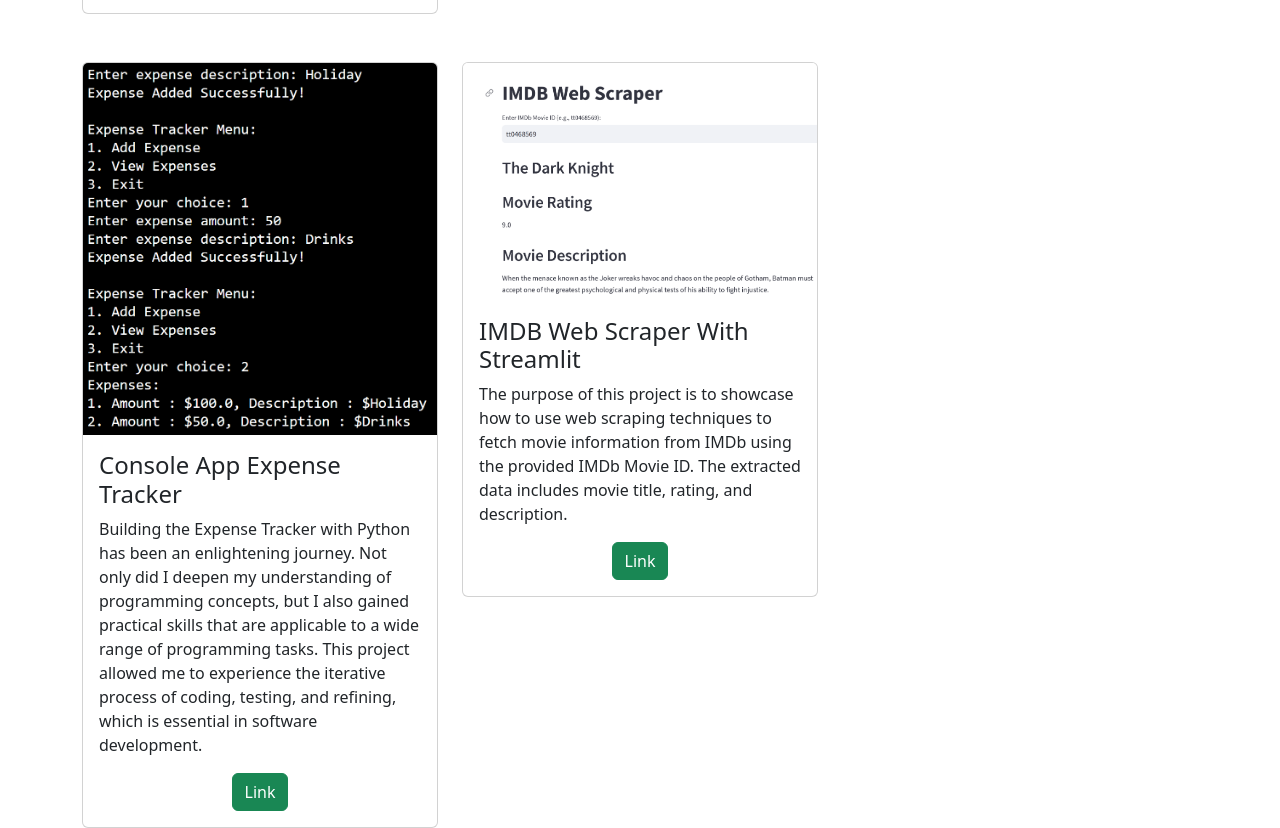
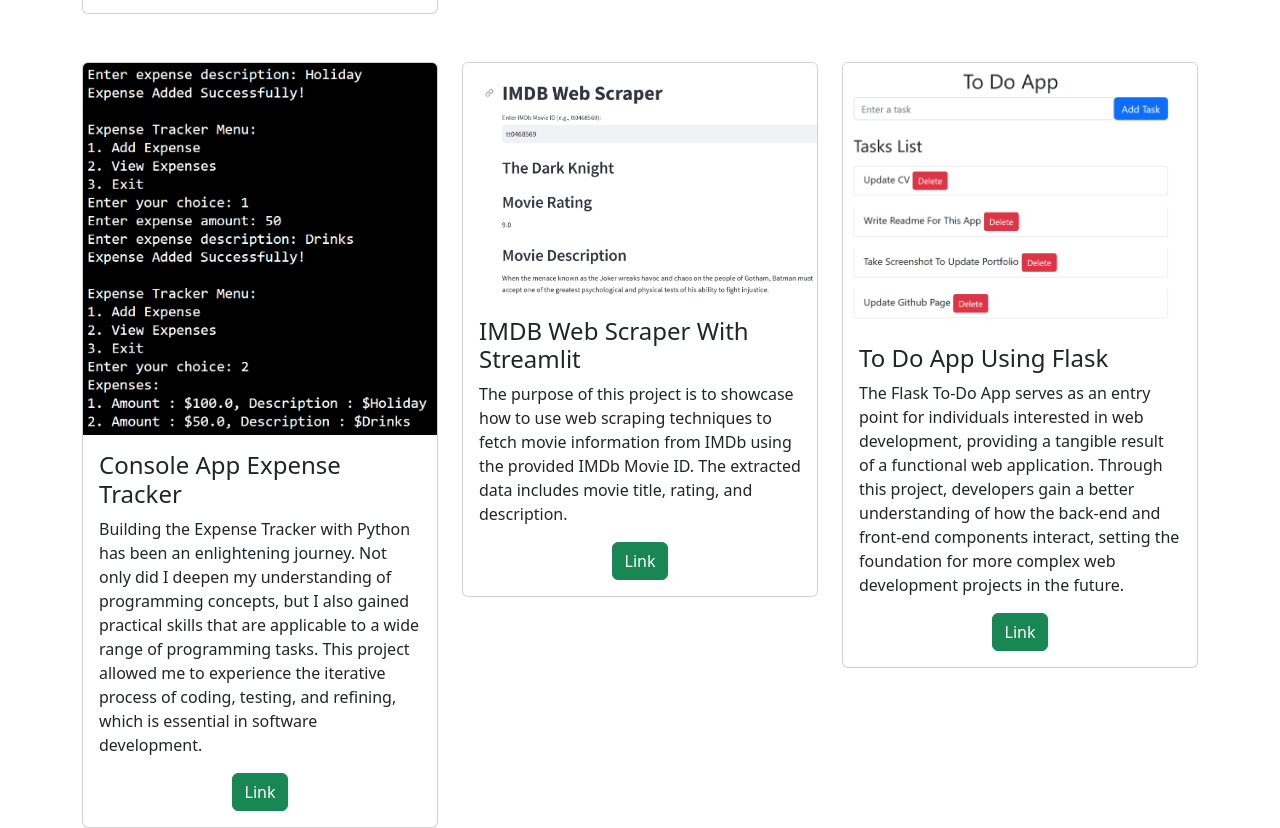
Before and after one commit to Declandavies1996/PortfolioWebsite, a plain HTML site: page index.html in a window 1280 px wide. Shown: the part 2311-3139 px from the top of the page. Drawn offline with nearby package versions, Linux system fonts and the light colour scheme.

Commit message:
Updated Portfolio Website

```diff
--- a/index.html
+++ b/index.html
@@ -161,6 +161,18 @@
                         </div>
                     </div>
                 </div>
+                <div class="col-lg-4 mt-4">
+                    <div class="card portfolioContent">
+                        <img class="card-img-top" src="images/todoappweb.png" alt="Card image" style="width:100%">
+                        <div class="card-body">
+                            <h4 class="card-title">To Do App Using Flask</h4>
+                            <p class="card-text">The Flask To-Do App serves as an entry point for individuals interested in web development, providing a tangible result of a functional web application. Through this project, developers gain a better understanding of how the back-end and front-end components interact, setting the foundation for more complex web development projects in the future.</p>
+                            <div class="text-center">
+                                <a href="https://github.com/Declandavies1996/ToDoAppUsingFlask" class="btn btn-success">Link</a>
+                            </div>
+                        </div>
+                    </div>
+                </div>
             </div>
     </section>
 
```
Also changed, not shown: images/todoappweb.png (added).
